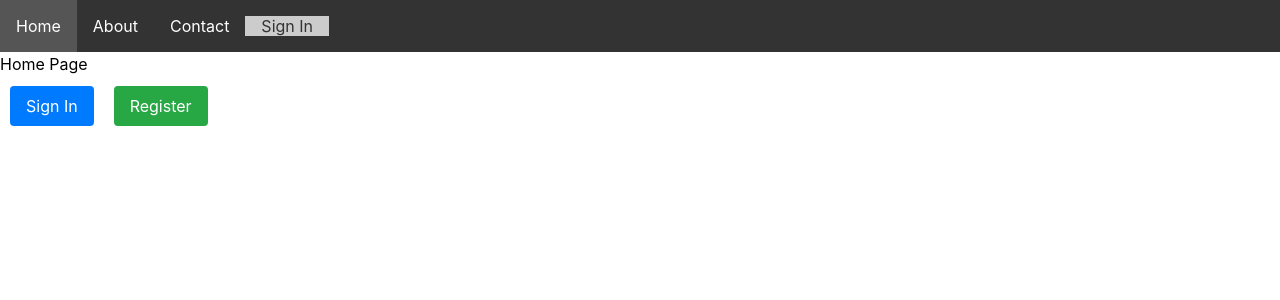
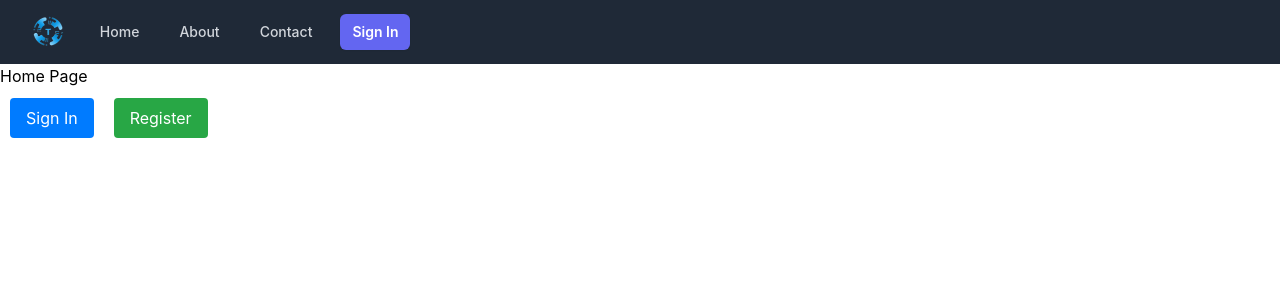
Before and after one commit to DuckMouse/WizardryAndWyverns, a React (Create React App) app: page / in a window 1280 px wide. Shown: the top 300 px of the page. Built offline with nearby package versions, Linux system fonts and the light colour scheme; no server answers.

Commit message:
Initial conversion of existing navbar to Tailwind

```diff
--- a/src/components/navigation/Navbar.css
+++ /dev/null
@@ -1,34 +0,0 @@
-.navbar {
-  list-style-type: none;
-  margin: 0;
-  padding: 0;
-  background-color: #333;
-}
-
-.navbar li {
-  display: inline;
-
-  &.auth-link {
-    background-color: #ccc;
-
-    a {
-      color: #333;
-    }
-  }
-}
-
-.navbar li a {
-  display: inline-block;
-  color: white;
-  text-align: center;
-  padding: 14px 16px;
-  text-decoration: none;
-}
-
-.navbar li a:hover {
-  background-color: #555;
-}
-
-.navbar .active {
-  background-color: #4CAF50;
-}
--- a/src/components/navigation/Navbar.jsx
+++ b/src/components/navigation/Navbar.jsx
@@ -1,40 +1,68 @@
 import React from "react";
-import { Link, NavLink } from "react-router-dom";
+import { Disclosure, Menu, Transition } from "@headlessui/react";
+import { Link } from "react-router-dom";
 import { UserAuth } from "../../context/AuthContext";
-import "./Navbar.css";
 import { UseHandleSignOut } from "../auth/utilities";
 import { routes } from "../../routes/AppRoutes";
+import teampicklogo from "../..//assets/images/teampick_logo.png";
 
 export const TopNavBar = () => {
   const { user } = UserAuth();
   const handleSignOut = UseHandleSignOut();
 
-  const NavBarItem = ({ route }) => {
-    return (
-      <li>
-        <NavLink to={route.path}>{route.name}</NavLink>
-      </li>
-    )
-  }
-
   return (
-    <nav>
-      <ul className="navbar">
-        {routes.map((r, i) => {
-          if (!r.isAuthenticated && r.isMenu) {
-            return (<NavBarItem key={i} route={r} />)
-          } else if (!user?.isAnonymous && user && r.isMenu) {
-            return (<NavBarItem key={i} route={r} />)
-          }
-          else return false
-        })}
-        {
-          user && !user?.isAnonymous ?
-            <li className="auth-link"><Link to={'#'} onClick={handleSignOut}>Log out</Link></li> :
-            <li className="auth-link"><Link to={'signin'}>Sign In</Link></li>
-        }
-      </ul>
-    </nav>
-  )
-
-}
+    <Disclosure as="nav" className="bg-gray-800">
+      {({ open }) => (
+        <>
+          <div className="mx-auto max-w-7xl px-4 sm:px-6 lg:px-8">
+            <div className="flex h-16 items-center justify-between">
+              <div className="flex items-center">
+                <div className="flex-shrink-0">
+                  <img className="h-8 w-auto" src={teampicklogo} />
+                </div>
+                <div className="hidden sm:ml-6 sm:block">
+                  <div className="flex space-x-4">
+                    {routes.map((r, i) => {
+                      if (!r.isAuthenticated && r.isMenu) {
+                        return (
+                          <Link
+                            key={i}
+                            to={r.path}
+                            className="rounded-md px-3 py-2 text-sm font-medium text-gray-300 hover:bg-gray-700 hover:text-white"
+                          >
+                            {r.name}
+                          </Link>
+                        );
+                      } else if (!user?.isAnonymous && user && r.isMenu) {
+                        return (
+                          <Link
+                            key={i}
+                            to={r.path}
+                            className="rounded-md px-3 py-2 text-sm font-medium text-gray-300 hover:bg-gray-700 hover:text-white"
+                          >
+                            {r.name}
+                          </Link>
+                        );
+                      } else return null;
+                    })}
+                    {user && !user?.isAnonymous ? (
+                      <li className="relative inline-flex items-center gap-x-1.5 rounded-md bg-indigo-500 px-3 py-2 text-sm font-semibold text-white shadow-sm hover:bg-indigo-400 focus-visible:outline focus-visible:outline-2 focus-visible:outline-offset-2 focus-visible:outline-indigo-500">
+                        <Link to={"#"} onClick={handleSignOut}>
+                          Log out
+                        </Link>
+                      </li>
+                    ) : (
+                      <li className="relative inline-flex items-center gap-x-1.5 rounded-md bg-indigo-500 px-3 py-2 text-sm font-semibold text-white shadow-sm hover:bg-indigo-400 focus-visible:outline focus-visible:outline-2 focus-visible:outline-offset-2 focus-visible:outline-indigo-500">
+                        <Link to={"signin"}>Sign In</Link>
+                      </li>
+                    )}
+                  </div>
+                </div>
+              </div>
+            </div>
+          </div>
+        </>
+      )}
+    </Disclosure>
+  );
+};
```
Also changed, not shown: src/assets/images/teampick_logo.png (added).
